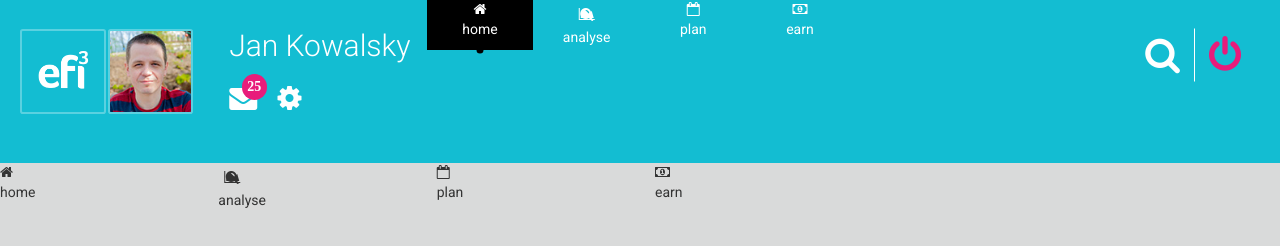
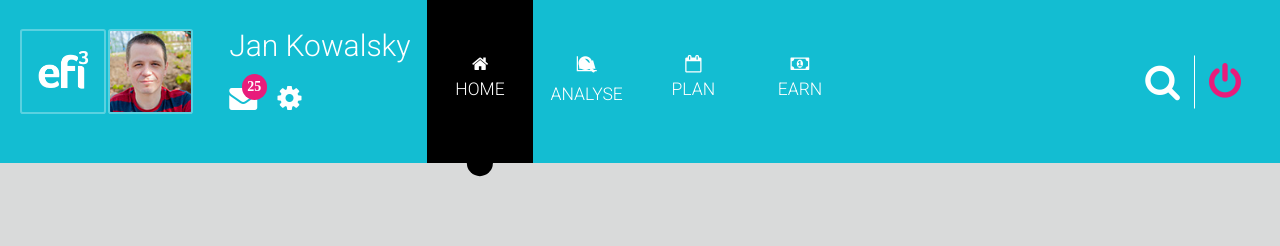
Before and after one commit to UfoAkaJuggalo/dashboard-bootstrap, a website: page public/index.html in a window 1280 px wide. Drawn offline with nearby package versions, Linux system fonts and the light colour scheme.

Commit message:
ogarniete, menu prawie ok

```diff
--- a/public/index.html
+++ b/public/index.html
@@ -15,11 +15,11 @@
 
 <body>
     <div class="container-fluid">
-        <header class="row">
-            <div class="col-xs-12 col-sm-6 col-md-4 header-left">
-                <div class="row row-flex vcenterContainer">
+        <header class="row display-flex">
+            <div class="col-xs-12 col-sm-6 col-md-4 header-left vcenter">
+                <div class="row row-flex">
                     <div class="col-xs-6 vcenter">
-                        <div class="panel panel-default flex-col vcenterContainer">
+                        <div class="panel panel-default flex-col">
                             <div class="panel-body vcenter">
                                 <img src="img\efi_logo.png">
                                 <img src="img\100x100_o.jpg">
@@ -39,8 +39,9 @@
                     </div>
                 </div>
             </div>
-            <div class="col-xs-12 col-sm-6 col-md-4 col-md-push-4 header-right vcenterContainer">
-                <form class="vcenter">
+            <div class="col-xs-12 col-sm-6 col-md-4 col-md-push-4 header-right vcenter">
+                <form class="row vcenter">
+                    <div class="col-xs-12 vcenter">
                         <input type="search" value="" name="search">
                         <a class="btn btn-link dashboard-find" type="submit">
                             <i class="fa fa-search fa-lg"></i>
@@ -48,30 +49,39 @@
                         <a class="btn btn-link dashboard-logOut">
                             <i class="fa fa-power-off fa-lg"></i>
                         </a>
+                    </div>
                 </form>
-
             </div>
-
             <div class="col-xs-12 col-sm-6 col-sm-offset-3 col-md-4 col-md-pull-4 col-md-offset-0 header-menu">
                 <div class="row">
-                    <div class="col-xs-3 header-menu-item header-menu-active">
+                    <div class="col-xs-3 header-menu-item header-menu-active vcenter">
+                        <div>
                             <i class="fa fa-home" aria-hidden="true"></i>
                             <p>home</p>
                         </div>
-                    <div class="col-xs-3 header-menu-item">
+                    </div>
+                    <div class="col-xs-3 header-menu-item vcenter">
+                        <div>
                             <span class="fa-stack">
                                 <i class="fa fa-search fa-stack-1x"></i>
                                 <i class="fa fa-area-chart fa-stack-1x"></i>
                             </span>
                             <p>analyse</p>
                         </div>
-                    <div class="col-xs-3 header-menu-item">
+                    </div>
+                    <div class="col-xs-3 header-menu-item vcenter">
+                        <div>
                             <i class="fa fa-calendar-o" aria-hidden="true"></i>
                             <p>plan</p>
                         </div>
-                    <div class="col-xs-3 header-menu-item">
+                    </div>
+                    <div class="col-xs-3 header-menu-item vcenter">
+                        <div>
                             <i class="fa fa-money" aria-hidden="true"></i>
                             <p>earn</p>
+                        </div>
+                    </div>
+
                 </div>
             </div>
         </header>
@@ -79,29 +89,6 @@
     <!-- jQuery (necessary for Bootstrap's JavaScript plugins) -->
     <!-- Include all compiled plugins (below), or include individual files as needed -->
     <script src="js/bootstrap.min.js"></script>
-        <div class="header-menu">
-            <div class="row">
-                <div class="col-xs-2 header-menu-item header-menu-active">
-                    <i class="fa fa-home" aria-hidden="true"></i>
-                    <p>home</p>
-                </div>
-                <div class="col-xs-2 header-menu-item">
-                    <span class="fa-stack">
-                            <i class="fa fa-search fa-stack-1x"></i>
-                            <i class="fa fa-area-chart fa-stack-1x"></i>
-                        </span>
-                    <p>analyse</p>
-                </div>
-                <div class="col-xs-2 header-menu-item">
-                    <i class="fa fa-calendar-o" aria-hidden="true"></i>
-                    <p>plan</p>
-                </div>
-                <div class="col-xs-6 header-menu-item">
-                    <i class="fa fa-money" aria-hidden="true"></i>
-                    <p>earn</p>
-                </div>
-            </div>
-        </div>
 
 </body>
 
--- a/resources/sass/style.scss
+++ b/resources/sass/style.scss
@@ -20,14 +20,10 @@ $font-family-base: $dash-fontfamily-normal;
 
 // Bootstrap Starter Template Styles
 body {
-    .vcenterContainer {
-        display: flex;
-        flex-direction: row;
     .vcenter {
         display: flex;
         align-items: center;
         justify-content: center;
-        }
     }
     .row-flex,
     .row-flex>div[class*='col-'] {
@@ -64,6 +60,14 @@ body {
         -webkit-flex: 2;
         flex: 2;
     }
+    // ciach!
+    .row.display-flex {
+        display: flex;
+        flex-wrap: wrap;
+    }
+    .row.display-flex>[class*='col-'] {
+        flex-grow: 1;
+    }
     background-color: $dash-main-background;
     i {
         position: relative;
@@ -91,25 +95,36 @@ body {
         padding-bottom: 0;
         .header-menu {
             text-align: center;
+            .row {
                 height: 100%;
                 .header-menu-active {
                     background-color: $dash-header-menuActive;
                     &::after {
                         background-color: $dash-header-menuActive;
+                        font-size: 1.5em;
                         content: "";
-                    width: 0.5em;
-                    height: 0.5em;
+                        width: 1em;
+                        height: 1em;
                         position: absolute;
                         bottom: 0;
                         left: 50%;
                         transform: translate(-50%, 50%);
-                    -webkit-border-radius: 0.25em;
-                    -moz-border-radius: 0.25em;
-                    border-radius: 0.25em;
+                        -webkit-border-radius: 0.5em;
+                        -moz-border-radius: 0.5em;
+                        border-radius: 0.5em;
                     }
                 }
                 .header-menu-item {
-                position: relative;
+                    height: 100%;
+                    text-align: center;
+                    font-size: 1.25em;
+                    text-transform: uppercase;
+                    font-weight: 300;
+                    div {
+                        display: block;
+                    }
+                    // min-height: 10em;
+                }
             }
         }
         .header-right {
@@ -121,6 +136,7 @@ body {
                 input[type=search],
                 input[type=search]:focus {
                     font-size: 1.5em;
+                    text-align: right;
                     background-color: rgba(0, 0, 0, 0);
                     border: 0 none;
                     outline: none;
```
Also changed, not shown: public/css/style.css. Lines whose indentation alone changed are shown as unchanged.
